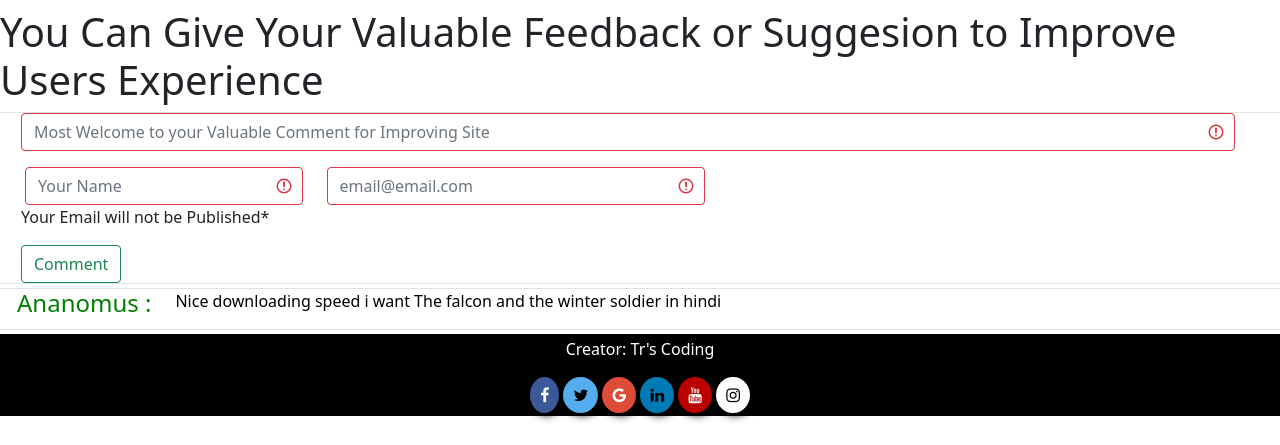
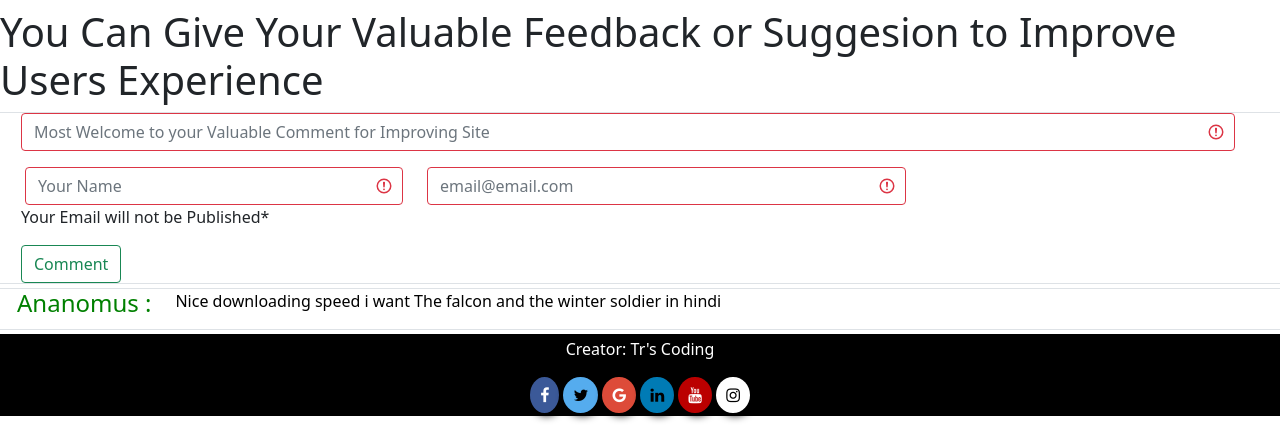
Before and after one commit to TR404/cinemaverse, a Django app: page /contact/ in a window 1280 px wide. Shown: the part 56-501 px from the top of the page. Run offline with Django 3.2, Linux system fonts and the light colour scheme; data comes from the database, SQL or seed files in the repository; some libraries are stand-ins or nearby versions.

Commit message:
initial commit

```diff
--- a/contact/templates/index.html
+++ b/contact/templates/index.html
@@ -12,10 +12,10 @@
     <input type="text" name = "detail"  class="form-control" id="inputAddress" placeholder="Most Welcome to your Valuable Comment for Improving Site" required>
   </div>
     <div class="row p-3 pb-0">
-  <div class="col-3">
+  <div class="col-4">
     <input type="text" name = "name" class="form-control" placeholder="Your Name" aria-label="Name" id="inputCity" required>
   </div>
-  <div class="col-4">
+  <div class="col-5">
     <input type="text" name = "email" class="form-control" placeholder="email@email.com" aria-label="Email" id="inputEmail4" required>
   </div>
 </div>
```
